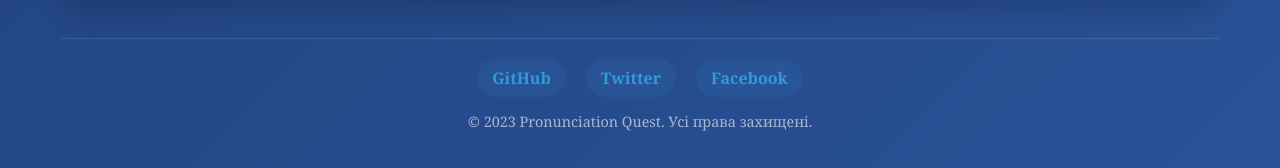
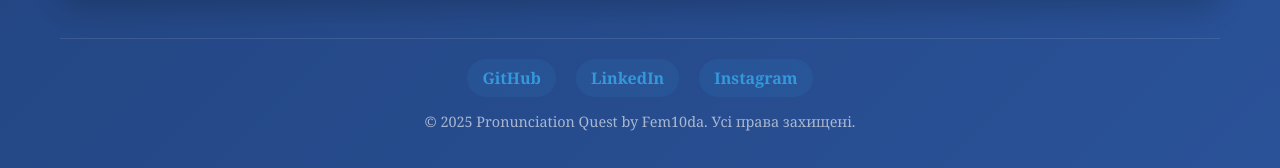
Before and after one commit to Fem10da/brausGame, a plain HTML site: page index.html in a window 1280 px wide. Shown: the part 1311-1479 px from the top of the page. Drawn offline with Linux system fonts and the light colour scheme.

Commit message:
Оновлено посилання в футері: замінено Twitter та Facebook на LinkedIn та Instagram. Змінено рік авторських прав на 2025.

```diff
--- a/index.html
+++ b/index.html
@@ -116,10 +116,11 @@
         <footer class="footer">
             <div class="social-links">
                 <a href="https://github.com/yourusername/pronunciation-quest" target="_blank" class="social-link">GitHub</a>
-                <a href="#" class="social-link">Twitter</a>
-                <a href="#" class="social-link">Facebook</a>
+                <a href="https://www.linkedin.com/in/fem10da/" target="_blank" class="social-link">LinkedIn</a>
+                <a href="https://www.instagram.com/fem10da/" target="_blank" class="social-link">Instagram</a>
+
             </div>
-            <p class="copyright">© 2023 Pronunciation Quest. Усі права захищені.</p>
+            <p class="copyright">© 2025 Pronunciation Quest by Fem10da. Усі права захищені.</p>
         </footer>
     </div>
 
```
